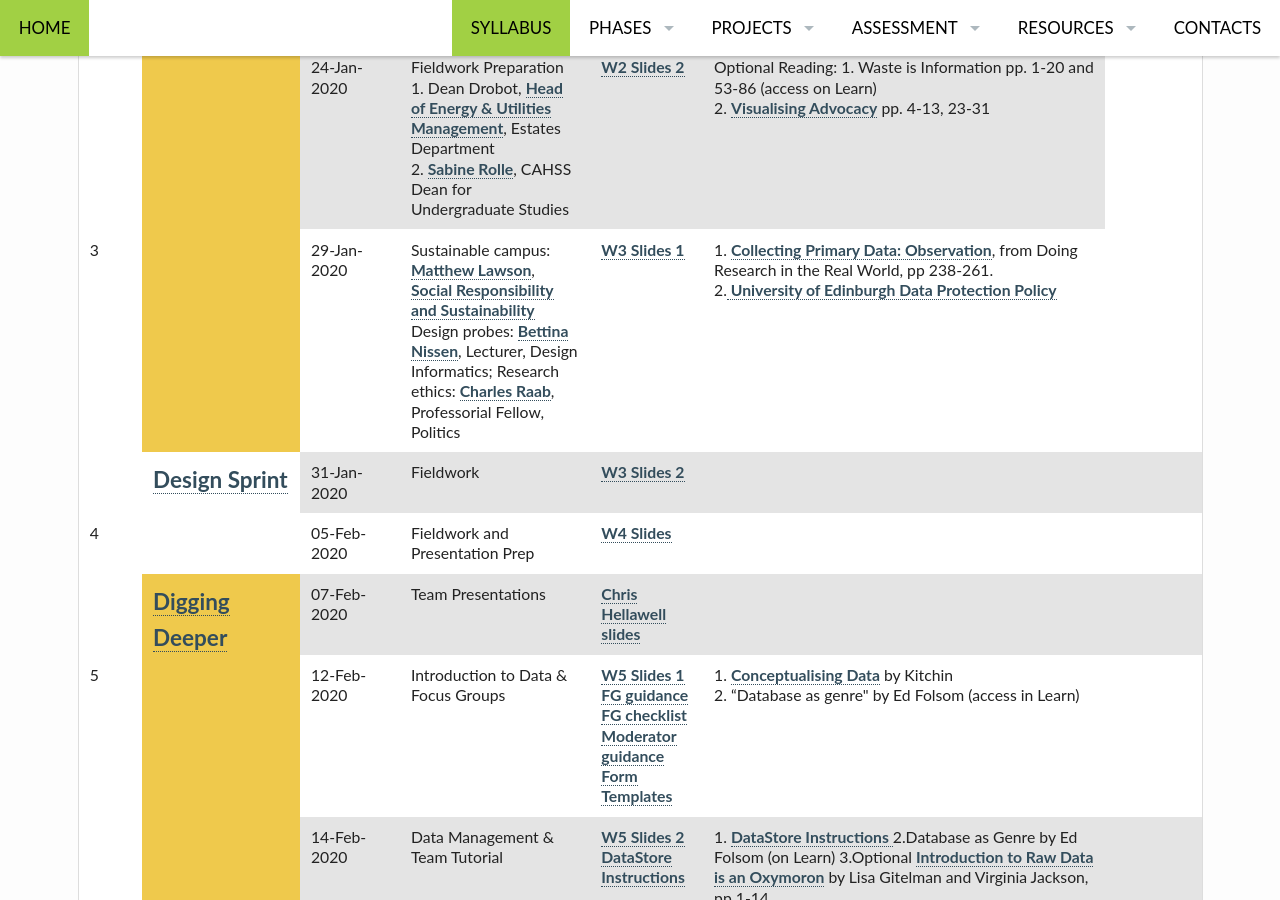
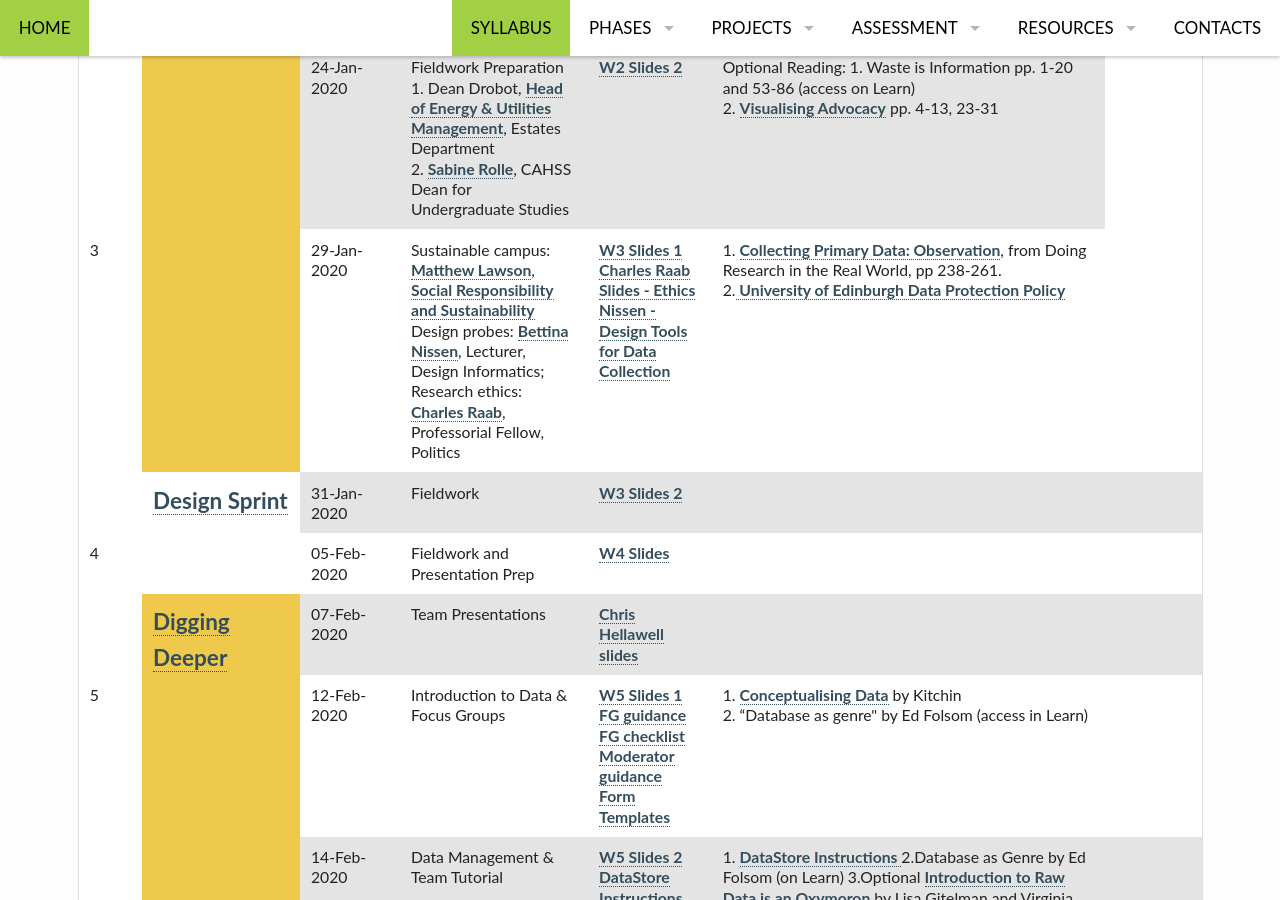
Before and after one commit to edinburghlivinglab/ddc, a Jekyll site: the page built from pages/syllabus.md, in a window 1280 px wide and 900 px high, scrolled down 1514 px. Built offline with Jekyll 4.4.1, drawn with Linux system fonts in a browser that asks for light colours.

Commit message:
Update syllabus.md

```diff
--- a/pages/syllabus.md
+++ b/pages/syllabus.md
@@ -136,7 +136,9 @@ permalink: "/syllabus/"
                 Design probes: <a href="https://www.designinformatics.org/person/bettina-nissen/">Bettina Nissen</a>, Lecturer, Design Informatics;
 
                 Research ethics: <a href="http://www.pol.ed.ac.uk/people/academic_staff/raab_charles">Charles Raab</a>,  Professorial Fellow, Politics </td>
-                <td><a href="{{ site.baseurl }}/course_docs/week3-1.pptx" target="_blank">W3 Slides 1</a><br/></td>
+                <td><a href="{{ site.baseurl }}/course_docs/week3-1-2020.pptx" target="_blank">W3 Slides 1</a><br/>
+		<a href="{{ site.baseurl }}/course_docs/Raab DD&C Course 2020revised.pptx" target="_blank">Charles Raab Slides - Ethics</a><br/>
+		<a href="{{ site.baseurl }}/course_docs/Nissen_Design Tools for Data Collection.pdf" target="_blank">Nissen - Design Tools for Data Collection</a><br/></td>
                 <td>1. <a href="https://discovered.ed.ac.uk/primo-explore/fulldisplay?docid=44UOE_ALMA51135476460002466&amp=&amp=&amp=&amp=&amp=&amp=&amp=&amp=&amp=&amp=&amp=&amp=&amp=&context=L&vid=44UOE_VU2&lang=en_US&search_scope=default_scope&adaptor=Local%20Search%20Engine&isFrbr=true&tab=default_tab&query=any,contains,doing%20research%20in%20the%20real%20world%20gray&sortby=date&facet=frbrgroupid,include,1311147115&offset=0">Collecting Primary Data: Observation</a>, from Doing Research in the Real World, pp 238-261.<br />2.<a href="https://www.ed.ac.uk/records-management/policy/data-protection"> University of Edinburgh Data Protection Policy</a></td>
             <td></td>
             </tr>
```
